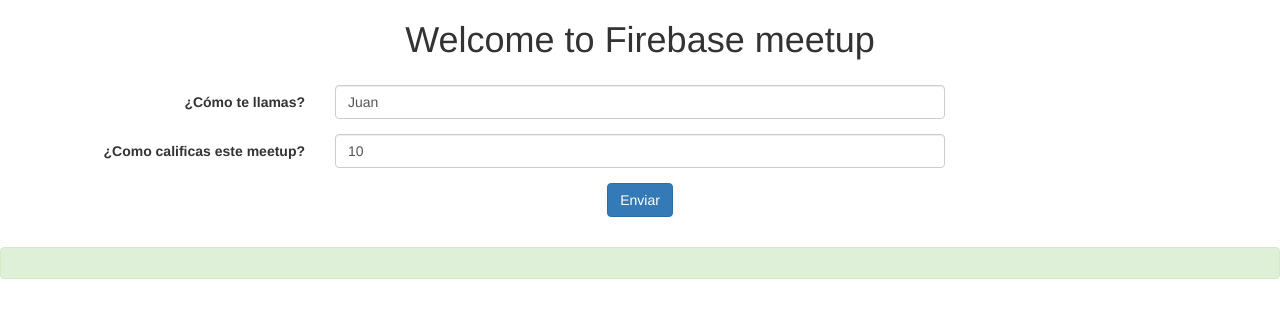
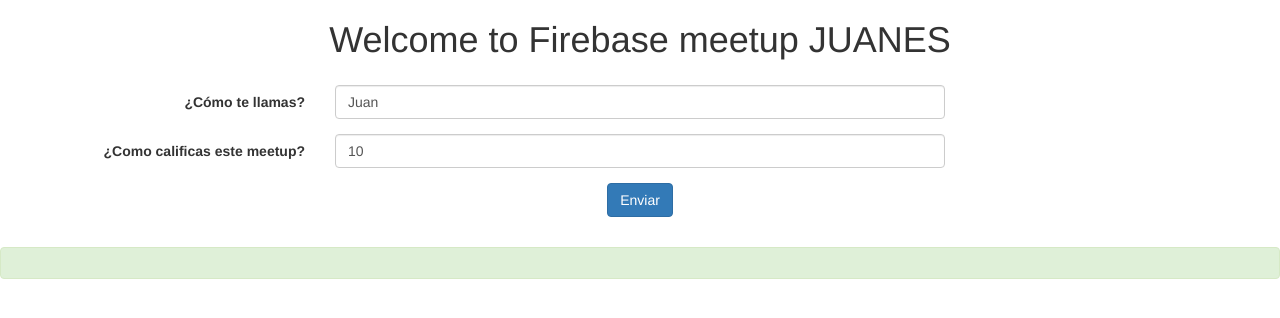
Before and after one commit to juanes1154/firebasemeetup, a plain HTML site: page public/index.html in a window 1280 px wide. Drawn offline with nearby package versions, Linux system fonts and the light colour scheme; no server answers.

Commit message:
commit juanes

```diff
--- a/public/index.html
+++ b/public/index.html
@@ -10,7 +10,7 @@
 
 <body>
     <div id="message" align=center>
-        <h1>Welcome to Firebase meetup</h1>
+        <h1>Welcome to Firebase meetup JUANES</h1>
         <div class="panel-body" align=center>
             <div class="form-horizontal">
                 <div class="form-group">
```
